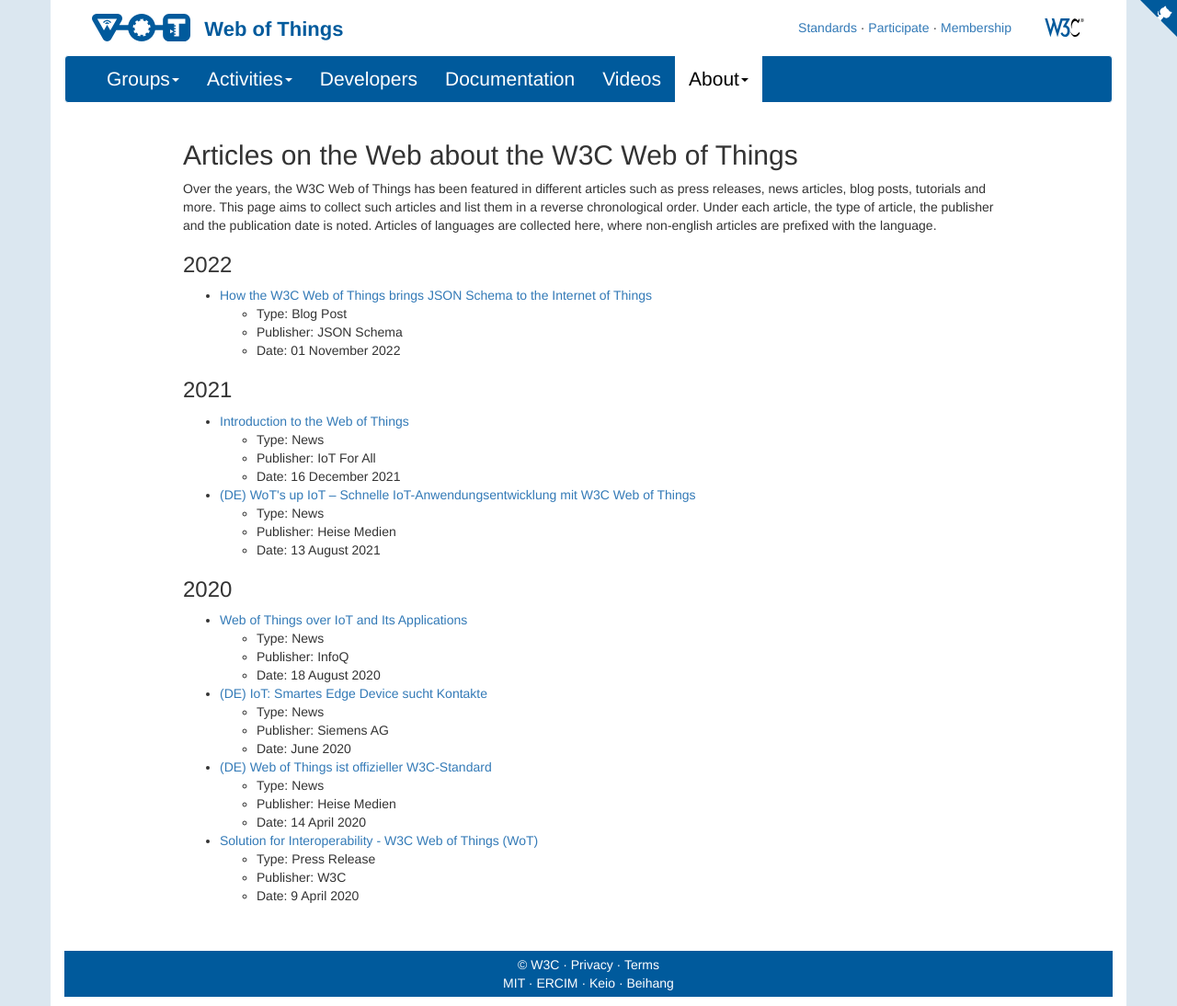
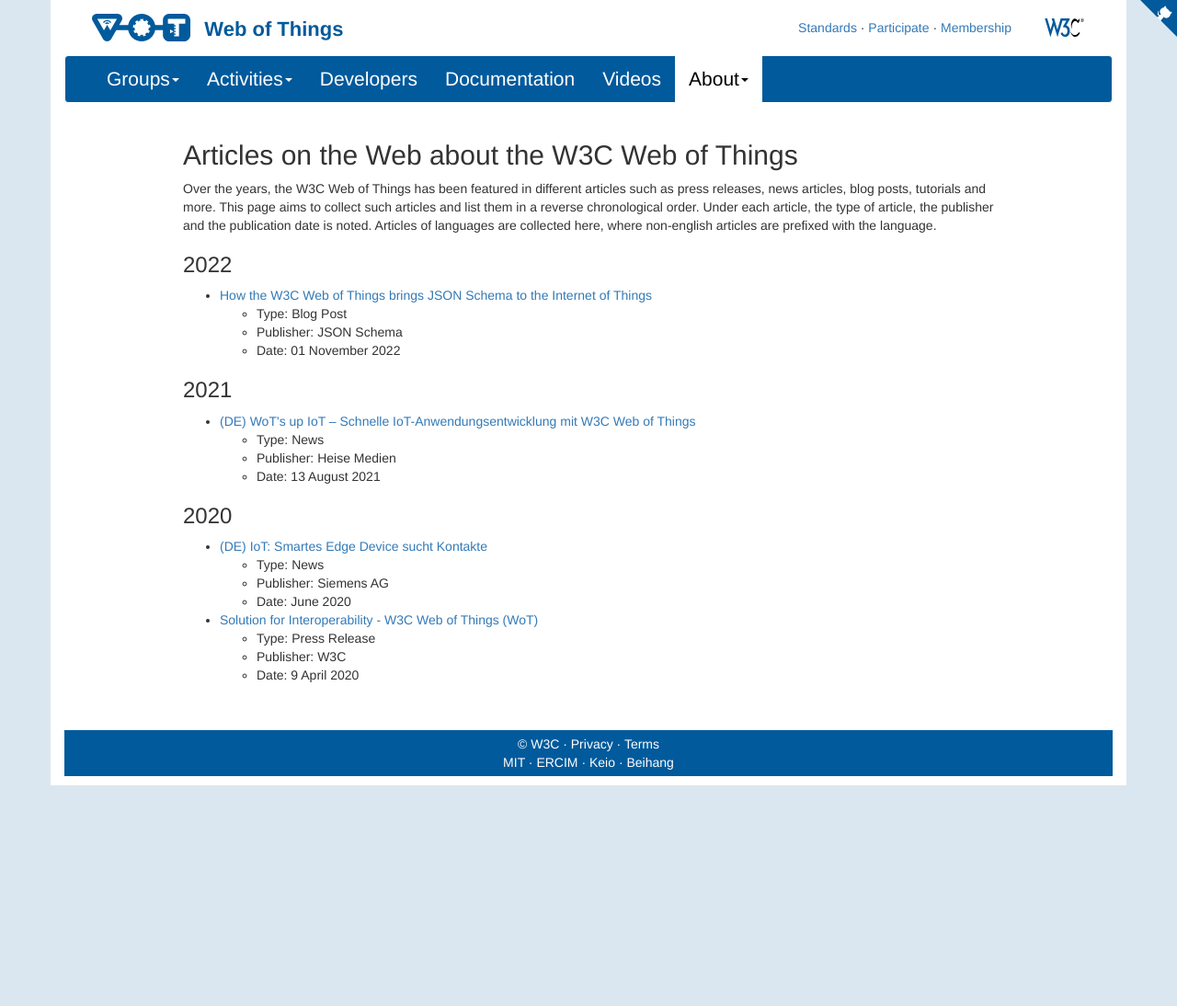
Before and after one commit to w3c/wot-marketing, a Jekyll site: the page built from docs/about/articles/index.html, in a window 1280 px wide. Shown: the whole page at 92% size. Built offline with Jekyll 4.4.1, drawn with Linux system fonts in a browser that asks for light colours; nearby versions of some CDN libraries; comment, search, counter and statistics services are not loaded; after the commit the page ends 900 px from its top, so only the background shows below that.

Commit message:
reduce article scope

```diff
--- a/docs/about/articles/index.html
+++ b/docs/about/articles/index.html
@@ -39,15 +39,6 @@
 	<h3>2021</h3>
 	<ul>
 		<li>
-			<a href="https://www.iotforall.com/introduction-to-the-web-of-things" target="_blank">
-				Introduction to the Web of Things</a>
-			<ul>
-				<li>Type: News</li>
-				<li>Publisher: IoT For All</li>
-				<li>Date: 16 December 2021</li>
-			</ul>
-		</li>
-		<li>
 			<a href="https://www.heise.de/hintergrund/WoT-s-up-IoT-Schnelle-IoT-Anwendungsentwicklung-mit-W3C-Web-of-Things-6164567.html"
 				target="_blank">
 				(DE) WoT's up IoT – Schnelle IoT-Anwendungsentwicklung mit W3C Web of Things</a>
@@ -62,16 +53,6 @@
 	<h3>2020</h3>
 		<ul>
 			<li>
-				<a href="https://www.infoq.com/articles/web-of-things-iot-apps/"
-					target="_blank">
-					Web of Things over IoT and Its Applications</a>
-				<ul>
-					<li>Type: News</li>
-					<li>Publisher: InfoQ</li>
-					<li>Date: 18 August 2020</li>
-				</ul>
-			</li>
-			<li>
 				<a href="https://new.siemens.com/de/de/unternehmen/stories/forschung-technologien/folder-topics/web-of-things.html"
 					target="_blank">
 					(DE) IoT: Smartes Edge Device sucht Kontakte</a>
@@ -80,15 +61,6 @@
 					<li>Publisher: Siemens AG</li>
 					<li>Date: June 2020</li>
 				</ul>
-			</li>
-			<li>
-				<a href="https://www.heise.de/developer/meldung/Web-of-Things-ist-offizieller-W3C-Standard-4701801.html" target="_blank">
-					(DE) Web of Things ist offizieller W3C-Standard</a>
-					<ul>
-						<li>Type: News</li>
-						<li>Publisher: Heise Medien</li>
-						<li>Date: 14 April 2020</li>
-					</ul>
 			</li>
 			<li>
 				<a href="https://www.w3.org/2020/04/pressrelease-wot-rec.html.en" target="_blank">
```
Also changed, not shown: Article_Policy.md (+5 -34 lines).
